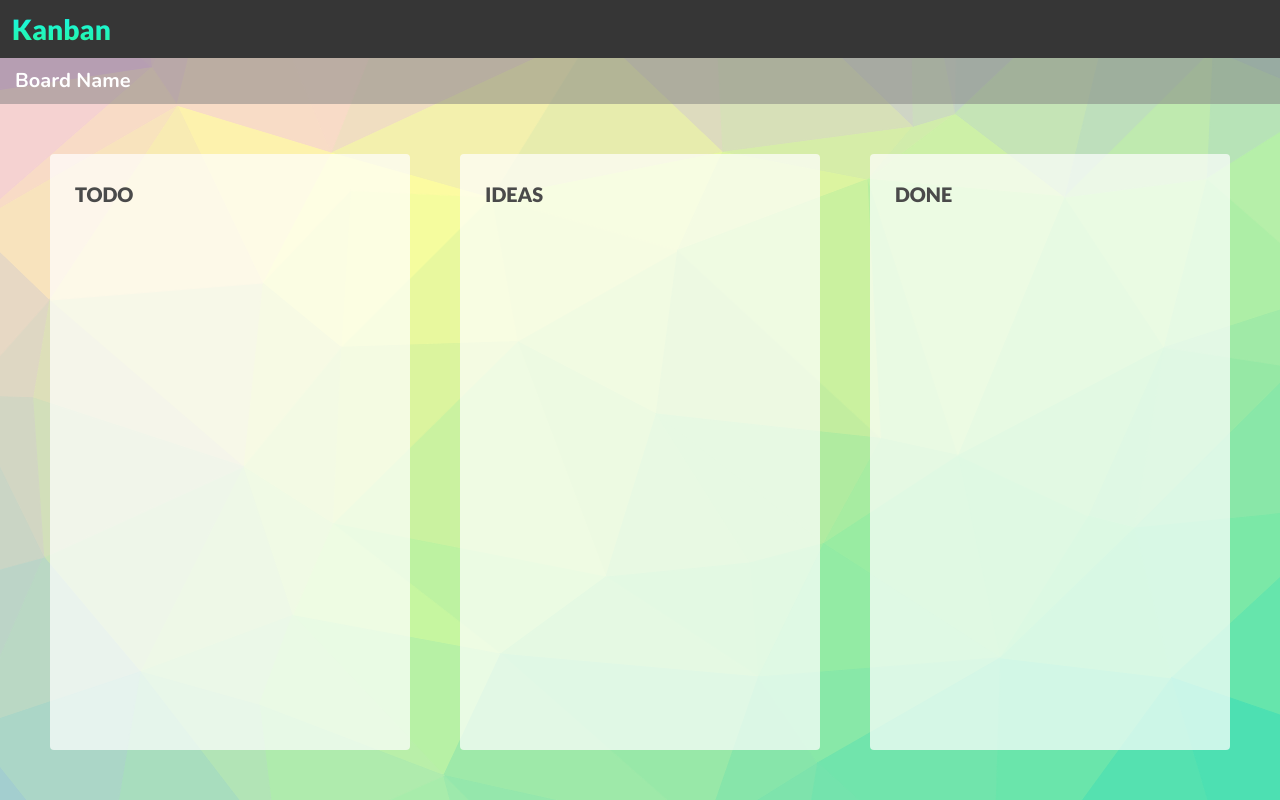
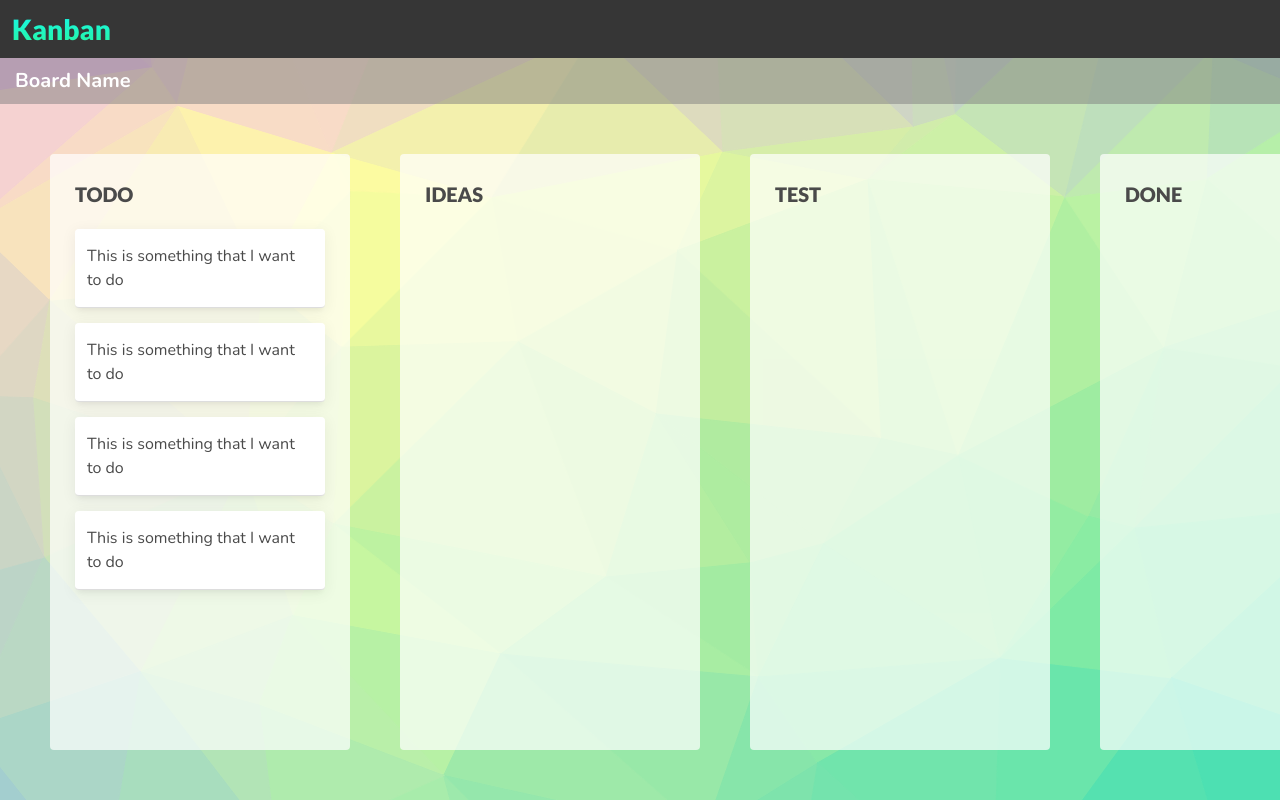
Before and after one commit to marvincayetano/ng-kanban, an Angular app: page / in a window 1280 px wide. Built offline with nearby package versions, Linux system fonts and the light colour scheme.

Commit message:
🔥 Chore: UI done

```diff
--- a/src/app/pages/main-view/main-view.component.html
+++ b/src/app/pages/main-view/main-view.component.html
@@ -16,9 +16,25 @@
       <div class="board-columns">
         <div class="board-column">
           <div class="column-title">Todo</div>
+
+          <div class="tasks-container">
+            <div class="task">This is something that I want to do</div>
+          </div>
+          <div class="tasks-container">
+            <div class="task">This is something that I want to do</div>
+          </div>
+          <div class="tasks-container">
+            <div class="task">This is something that I want to do</div>
+          </div>
+          <div class="tasks-container">
+            <div class="task">This is something that I want to do</div>
+          </div>
         </div>
         <div class="board-column">
           <div class="column-title">Ideas</div>
+        </div>
+        <div class="board-column">
+          <div class="column-title">Test</div>
         </div>
         <div class="board-column">
           <div class="column-title">Done</div>
--- a/src/app/pages/main-view/main-view.component.scss
+++ b/src/app/pages/main-view/main-view.component.scss
@@ -73,3 +73,20 @@
     }
   }
 }
+
+.task-container {
+  flex-grow: 1;
+}
+
+.task {
+  display: flex;
+  padding: 15px 12px;
+  background: white;
+  border-bottom: solid 1px #ddd;
+  border-radius: 4px;
+
+  box-shadow: 0 5px 5px -3px rgba(0, 0, 0, 0.05),
+    0 3px 14px 2px rgba(0, 0, 0, 0.05);
+
+  margin-bottom: 15px;
+}
```
